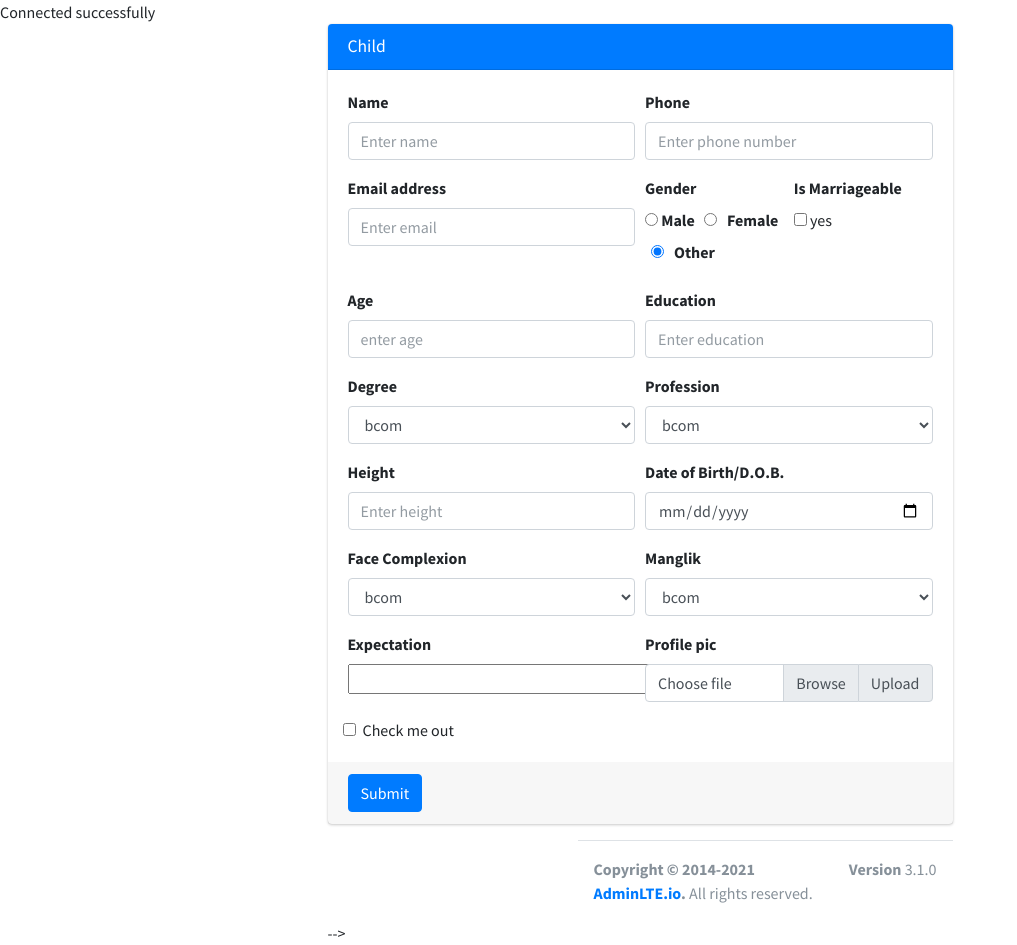
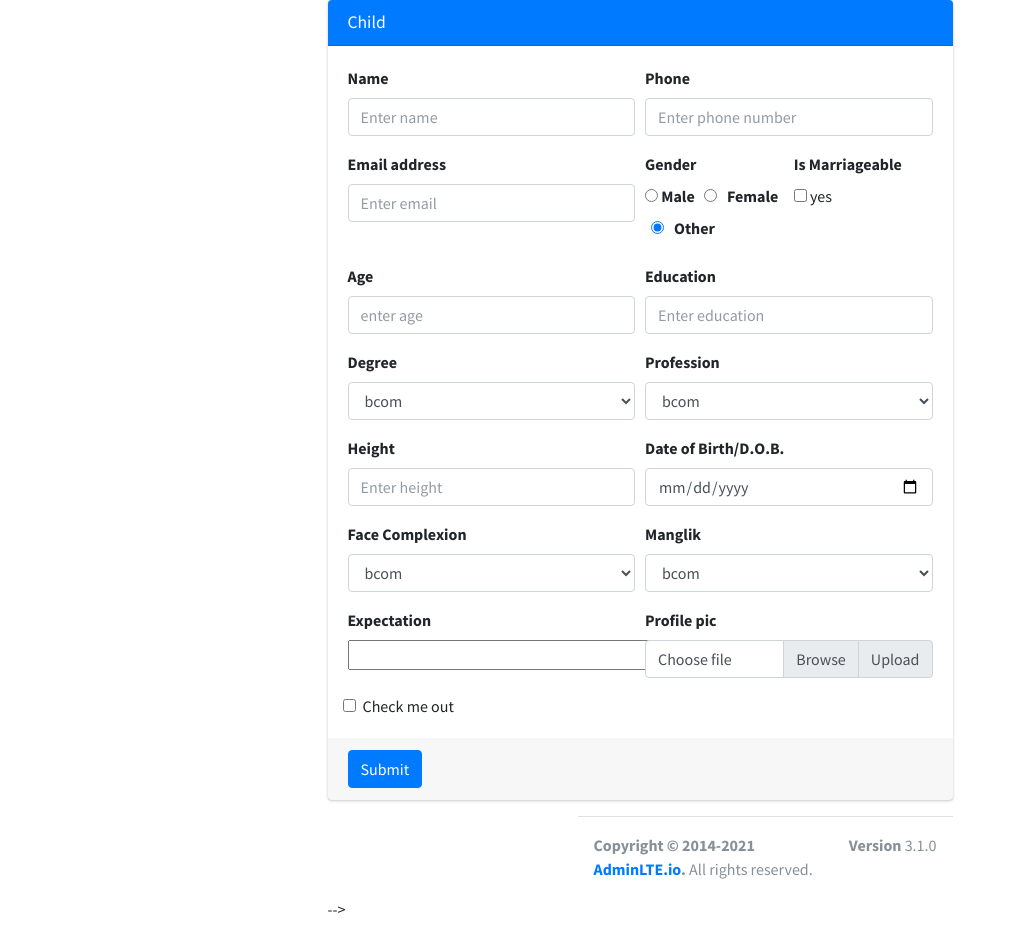
Before and after one commit to Anuragchindaliya/community_project, a PHP site: page /community/client/child_new.php in a window 1280 px wide. Shown: the part 57-1002 px from the top of the page, without its empty margins (0-1017 px from the left). After the commit the page ends 970 px from the top, so only its background shows below. Run offline with PHP 8.4, Linux system fonts and the light colour scheme; some libraries are stand-ins or nearby versions; some web fonts are replaced.

Commit message:
fix files name

```diff
--- a/db/conn.php
+++ b/db/conn.php
@@ -11,5 +11,5 @@ $conn = mysqli_connect("localhost", "root","","communityproject");
 if (!$conn) {
   die("Connection failed: " . mysqli_connect_error());
 }
- echo "Connected successfully";
+//  echo "Connected successfully";
 ?>
--- a/includes/header.php
+++ b/includes/header.php
@@ -11,7 +11,7 @@
     <!-- Font Awesome -->
     <!-- <link rel="stylesheet" href="../../plugins/fontawesome-free/css/all.min.css"> -->
     <link rel="stylesheet" href="https://cdnjs.cloudflare.com/ajax/libs/font-awesome/5.15.4/css/all.min.css" integrity="sha512-1ycn6IcaQQ40/MKBW2W4Rhis/DbILU74C1vSrLJxCq57o941Ym01SwNsOMqvEBFlcgUa6xLiPY/NS5R+E6ztJQ==" crossorigin="anonymous" referrerpolicy="no-referrer" />
-    <link rel="stylesheet" href="includes/assets/fontawesome.css">
+    <link rel="stylesheet" href="../assets/fontawesome.css">
     <!-- Theme style -->
     <!-- <link rel="stylesheet" href="https://cdn.jsdelivr.net/npm/bootstrap@4.6.0/dist/css/bootstrap.min.css" integrity="sha384-B0vP5xmATw1+K9KRQjQERJvTumQW0nPEzvF6L/Z6nronJ3oUOFUFpCjEUQouq2+l" crossorigin="anonymous"> -->
     <link rel="stylesheet" href="../assets/style/adminlte.min.css">
--- a/server/member_table.php
+++ b/server/member_table.php
@@ -1,5 +1,5 @@
 <?php
-include "../db/conn.php"
+include "../db/conn.php";
 include "../includes/header.php";
 include "../includes/sidebar.php";
 
@@ -55,7 +55,7 @@ include "../includes/sidebar.php";
                                 <td><button type="submit">Active</button></td>
                                 <td>
                                     <button type="button" class="btn btn-primary" ><i class="fas fa-eye"></i></button>
-                                    <a href="../client/updateMember_form.php?id=<?=$row['id']?> "><button class="btn btn-primary ml-1" data-toggle="modal" data-target="#example"><i class="fas fa-edit"></i></button></a>
+                                    <a href="../process/updateMember_form.php?id=<?=$row['id']?> "><button class="btn btn-primary ml-1" data-toggle="modal" data-target="#example"><i class="fas fa-edit"></i></button></a>
                                     <a href="../process/deleteMember.php?id=<?=$row['id']?>"><button type="submit" class="btn btn-danger ml-1" id="delete"><i class="fas fa-trash-alt"></i></button></a>
                             </td>
                                 </tr>
```
Also changed, not shown: process/addMember.php (+6 -4 lines).
